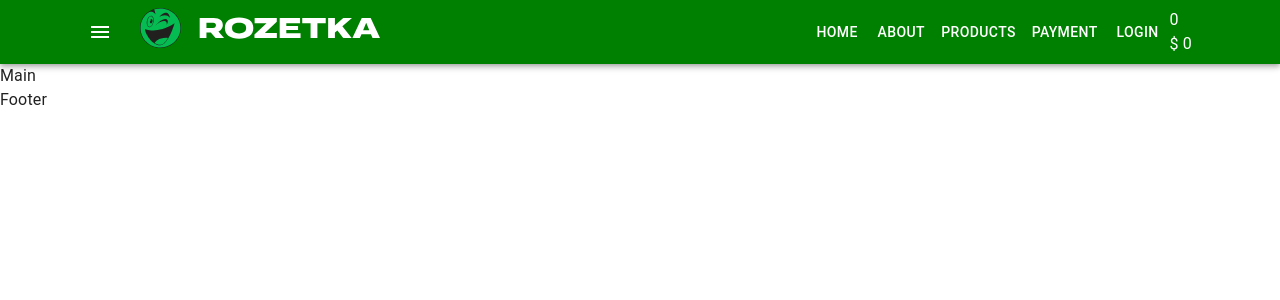
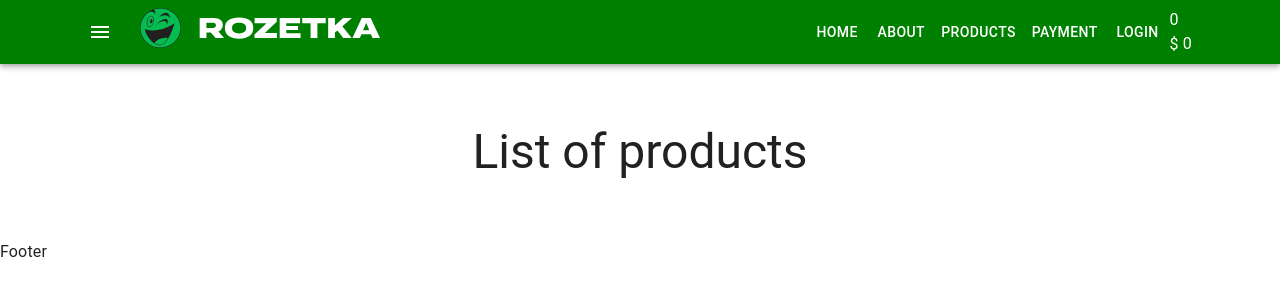
Before and after one commit to Artem-Semenov/shop-project, a React (Create React App) app: page / in a window 1280 px wide. Shown: the top 300 px of the page. Built offline with nearby package versions, Linux system fonts and the light colour scheme.

Commit message:
added pages, productsList component

```diff
--- /dev/null
+++ b/src/components/ProductsList/ProductsList.tsx
@@ -0,0 +1,11 @@
+import { Typography } from "@mui/material"
+
+type Props = {}
+const ProcutsList = (props: Props) => {
+  return (
+    <Typography variant='h3' component='div' align='center'>
+      List of products
+    </Typography>
+  )
+}
+export default ProcutsList
--- a/src/container/Main/Main.tsx
+++ b/src/container/Main/Main.tsx
@@ -1,7 +1,15 @@
+import { Container } from "@mui/material"
+import Home from "pages/Home/Home"
+
 type Props = {}
 const Main = (props: Props) => {
   return (
-    <div>Main</div>
+    <Container sx={{
+      padding: '60px 0',
+      }}>
+      <Home/>
+    </Container>
+
   )
 }
 export default Main
--- /dev/null
+++ b/src/pages/Home/Home.tsx
@@ -0,0 +1,12 @@
+import ProductsList from 'components/ProductsList/ProductsList'
+
+type Props = {}
+const Home = (props: Props) => {
+  return (
+   <>
+   <ProductsList/>
+   </>
+
+  )
+}
+export default Home
```
